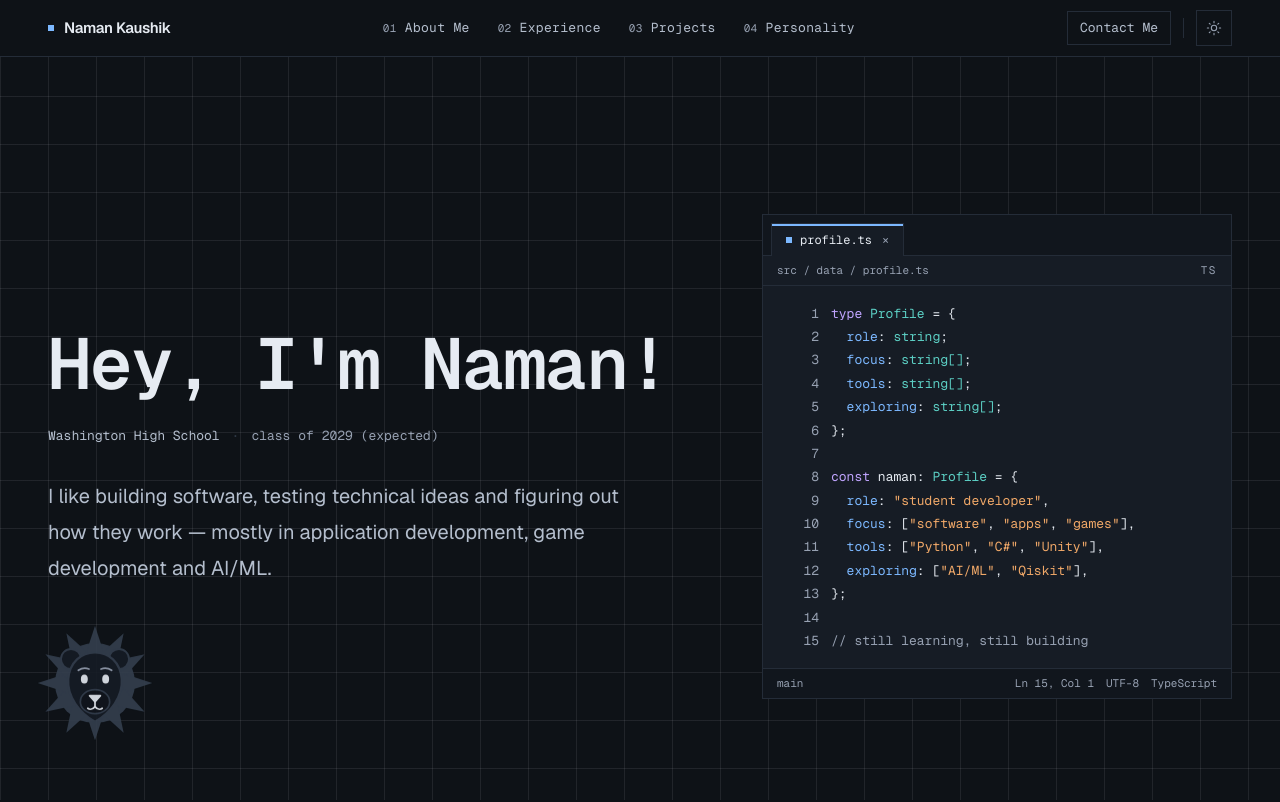
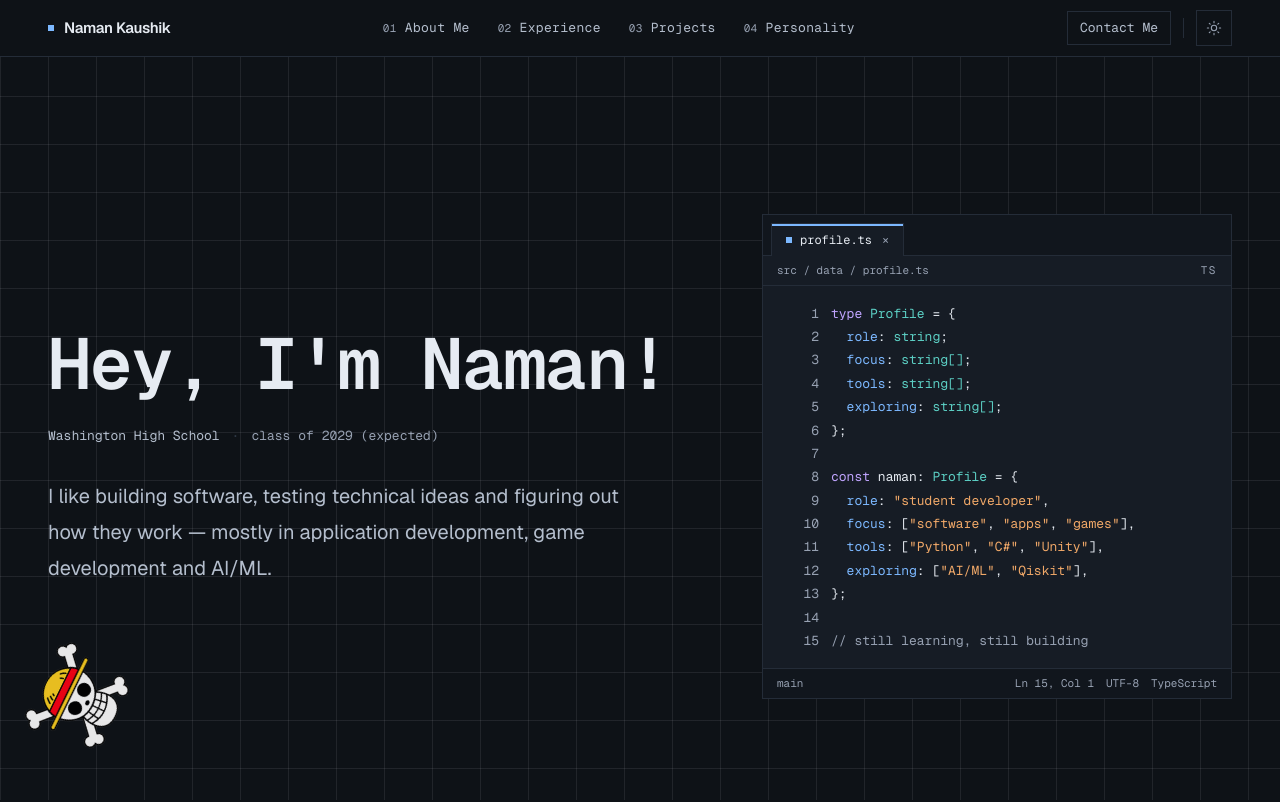
Before and after one commit to nkcoder007/naman-portfolio, a Next.js app: page / in a window 1280 px wide. Shown: the top 802 px of the page. Built offline with nearby package versions, Linux system fonts and the light colour scheme.

Commit message:
replaced mascot with op jolly roger and adjustments

```diff
--- a/src/app/globals.css
+++ b/src/app/globals.css
@@ -304,10 +304,38 @@ html[data-reveal="pending"] [data-reveal-item],
   }
 }
 
-/* Reduced motion keeps the mascot, stationary, exactly where CSS places it. */
+/* The mascot's idle spin: one full clockwise turn, frame by frame. The
+   keyframes are a plain 0deg to 360deg arc, so the motion is always in one
+   direction and 360deg lands exactly back on 0deg — the next cycle continues
+   with no seam, pause or jump. `steps(45, end)` is what makes it stop-motion:
+   the arc is cut into 45 equal 8deg frames, each held for the whole of its
+   slice before snapping to the next, so there are no in-betweens. 8s per turn
+   puts a frame every ~178ms: quick enough to read as a spin, slow enough that
+   the individual frames still register.
+
+   Applied to its own wrapper between the artwork and the drift, so the follow
+   and drift translates are never touched, and a rotation cannot affect layout. */
+@keyframes mascot-rotate {
+  from {
+    transform: rotate(0deg);
+  }
+  to {
+    transform: rotate(360deg);
+  }
+}
+
+.mascot-rotate {
+  animation: mascot-rotate 8s steps(45, end) infinite;
+  transform-origin: center;
+}
+
+/* Reduced motion keeps the mascot, stationary and upright, exactly where CSS
+   places it. */
 @media (prefers-reduced-motion: reduce) {
-  .mascot-drift {
+  .mascot-drift,
+  .mascot-rotate {
     animation: none !important;
+    transform: none !important;
   }
 }
 
--- a/src/components/mascot/Mascot.tsx
+++ b/src/components/mascot/Mascot.tsx
@@ -206,10 +206,14 @@ export function Mascot() {
       {/* Resting position. On touch devices the inner wrapper drifts around it. */}
       <div
         ref={anchorRef}
-        className="absolute bottom-6 left-6 size-[4.75rem] opacity-90 will-change-transform sm:bottom-4 sm:left-6 sm:size-20 lg:bottom-10 lg:left-10 lg:size-32"
+        className="absolute bottom-6 left-6 size-[3.5625rem] opacity-90 will-change-transform sm:bottom-4 sm:left-6 sm:size-[3.75rem] lg:bottom-10 lg:left-10 lg:size-24"
       >
         <div className="mascot-drift size-full">
-          <MascotArt />
+          {/* Rotation only. It is a sibling of every translate above, so the
+              stepped turn never touches the follow or drift transforms. */}
+          <div className="mascot-rotate size-full">
+            <MascotArt />
+          </div>
         </div>
       </div>
     </div>
--- a/src/components/mascot/MascotArt.tsx
+++ b/src/components/mascot/MascotArt.tsx
@@ -1,67 +1,28 @@
+import Image from "next/image";
+
 /**
- * Placeholder stand-in for the finished mascot illustration: a carved lion
- * figurehead, drawn from primitives so it carries no third-party artwork.
+ * The mascot artwork: the Straw Hat Jolly Roger already stored in `public/images/`.
  *
- * Everything here is presentation only. The layer, positioning and motion live
- * in `Mascot.tsx`, so swapping this component for a finished illustration does
- * not touch the movement or stacking logic. Colours come from the theme tokens,
- * so the same drawing works in both themes.
+ * This component is presentation only. The layer, positioning, opacity and
+ * motion live in `Mascot.tsx`, so the artwork can be swapped again without
+ * touching the movement or stacking logic. The source is a transparent PNG, so
+ * the grid backdrop and both themes read through its empty areas.
  */
-
-const MANE_ANGLES = Array.from({ length: 12 }, (_, index) => index * 30);
-
 export function MascotArt() {
   return (
-    <svg viewBox="0 0 96 96" className="size-full" aria-hidden="true" focusable="false">
-      {/* Mane: a ring of tapered points, the figurehead's outer silhouette. */}
-      <g fill="var(--border-strong)">
-        <circle cx="48" cy="48" r="30" />
-        {MANE_ANGLES.map((angle) => (
-          <path key={angle} d="M48 5 55.5 28 40.5 28Z" transform={`rotate(${angle} 48 48)`} />
-        ))}
-      </g>
-
-      {/* Ears sit behind the face so only their tips clear its outline. */}
-      <g fill="var(--surface)" stroke="var(--border-strong)" strokeWidth="1.4">
-        <circle cx="30" cy="30" r="7.5" />
-        <circle cx="66" cy="30" r="7.5" />
-      </g>
-
-      {/* Face. */}
-      <path
-        d="M48 25c10.5 0 19 7.4 20 20 1 13.5-8.6 25.4-20 32-11.4-6.6-21-18.5-20-32 1-12.6 9.5-20 20-20Z"
-        fill="var(--surface)"
-        stroke="var(--border-strong)"
-        strokeWidth="1.6"
-        strokeLinejoin="round"
-      />
-
-      {/* Brows and eyes: the only features carrying full foreground contrast. */}
-      <g stroke="var(--fg-muted)" strokeWidth="1.3" strokeLinecap="round" fill="none">
-        <path d="M35.5 38.5c2.6-1.8 5.6-2 8-1" />
-        <path d="M52.5 37.5c2.4-1 5.4-.8 8 1" />
-      </g>
-      <g fill="var(--fg)">
-        <ellipse cx="40" cy="45" rx="2.6" ry="3.4" />
-        <ellipse cx="56" cy="45" rx="2.6" ry="3.4" />
-      </g>
-
-      {/* Muzzle, nose and a quiet smile. */}
-      <ellipse
-        cx="48"
-        cy="62"
-        rx="11"
-        ry="9"
-        fill="var(--bg-subtle)"
-        stroke="var(--border-strong)"
-        strokeWidth="1.3"
-      />
-      <path d="M44 57.5h8L48 62Z" fill="var(--fg)" stroke="var(--fg)" strokeWidth="1.4" strokeLinejoin="round" />
-      <g stroke="var(--fg)" strokeWidth="1.3" strokeLinecap="round" fill="none">
-        <path d="M48 62v3.7" />
-        <path d="M48 65.7c-1.7 2.1-4 2.3-5.4 1.2" />
-        <path d="M48 65.7c1.7 2.1 4 2.3 5.4 1.2" />
-      </g>
-    </svg>
+    <Image
+      src="/images/onepiecejollyroger.png"
+      alt=""
+      width={256}
+      height={256}
+      // Always in the viewport, so eager rather than lazy — but not preloaded:
+      // the srcset already picks the right variant for the layer's size.
+      loading="eager"
+      draggable={false}
+      // Matches the layer's resting sizes in Mascot.tsx, so the browser picks the
+      // right bitmap for the display size instead of the largest one.
+      sizes="(min-width: 1024px) 6rem, (min-width: 640px) 3.75rem, 3.5625rem"
+      className="size-full object-contain"
+    />
   );
 }
--- a/src/components/navigation/SiteFooter.tsx
+++ b/src/components/navigation/SiteFooter.tsx
@@ -11,10 +11,8 @@ export function SiteFooter() {
 
   return (
     <footer className="border-t border-border bg-bg">
-      <Container
-        width="wide"
-        className="flex flex-col gap-5 py-8 sm:flex-row sm:items-center sm:justify-between sm:gap-8 sm:py-9"
-      >
+      <Container width="wide" className="py-8 sm:py-9">
+        <div className="flex flex-col gap-5 sm:flex-row sm:items-center sm:justify-between sm:gap-8">
           <div>
             <p className="text-[13.5px] font-medium tracking-tight text-fg">{site.name}</p>
             <p className="mt-1.5 font-mono text-[11px] tracking-[0.16em] text-fg-muted uppercase">
@@ -34,6 +32,15 @@ export function SiteFooter() {
               &uarr;
             </span>
           </a>
+        </div>
+
+        {/* Artwork attribution: kept to the quietest type step so it sits under
+            the footer content rather than competing with it. */}
+        <p className="mt-6 max-w-[54rem] font-mono text-[10.5px] leading-[1.7] text-fg-muted">
+          One Piece and its associated artwork belong to their respective rights holders. This is
+          an unofficial fan-made use and is not affiliated with or endorsed by the rights
+          holders.
+        </p>
       </Container>
     </footer>
   );
```
Also changed, not shown: public/images/onepiecejollyroger.png (added). Lines whose indentation alone changed are shown as unchanged.
